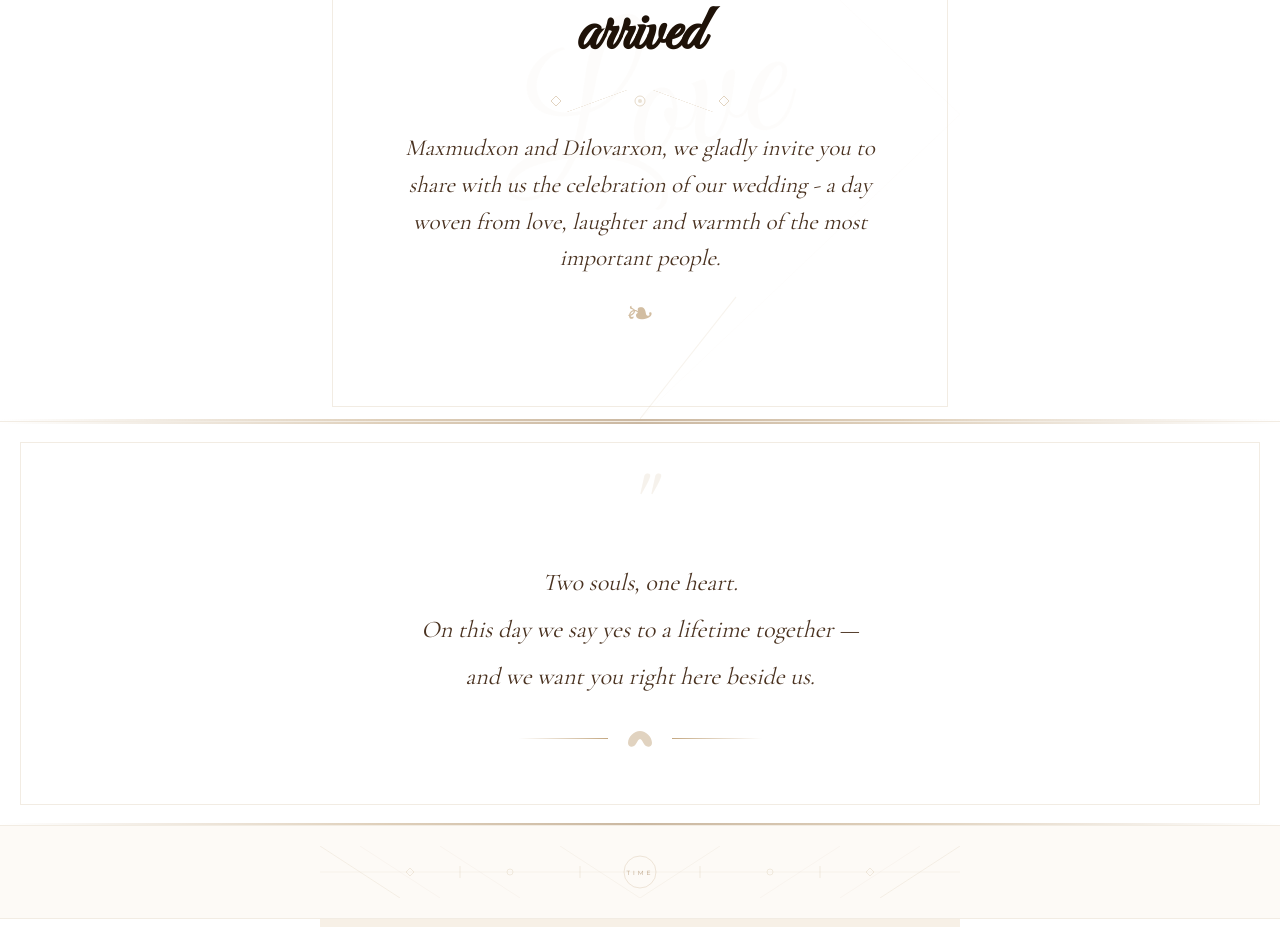
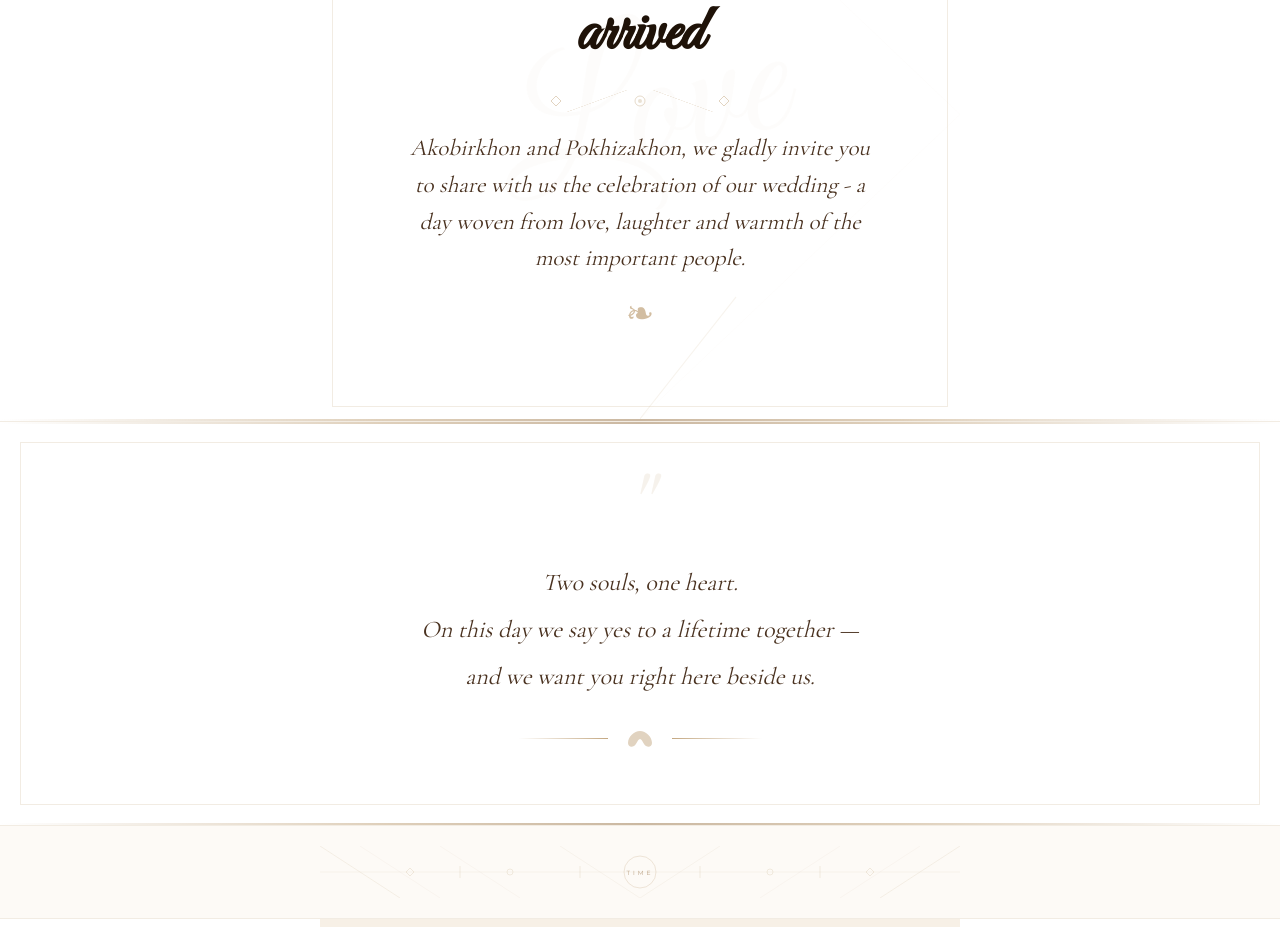
Before and after one commit to little-7o7/invitation_ap, a Next.js app: page / in a window 1280 px wide. Shown: the part 1140-2067 px from the top of the page. Built offline with nearby package versions, Linux system fonts and the light colour scheme.

Commit message:
teelgram bot

```diff
--- a/app/components/invitation/RSVP.tsx
+++ b/app/components/invitation/RSVP.tsx
@@ -33,8 +33,8 @@ export default function RSVP({ t, formattedName, pathname }: RSVPProps) {
 
     setStatus("sending");
 
-    const botToken = "8539218206:AAGvYIPYnGs5pYXFcvEdxEnoVii7WGg02EA";
-    const chatId = "2121067090";
+    const botToken = "8699237037:AAH5S6KpO69bHDMsBdAorazRHX70bDdXKTE";
+    const chatId = "28905114";
 
     // Format:
     // pathname (e.g. /no/ru/amir_aka)
--- a/app/components/invitation/content.tsx
+++ b/app/components/invitation/content.tsx
@@ -87,7 +87,7 @@ export const content = {
     withJoy: "With Joy & Love",
     specialMoment: "A special moment has arrived",
     inviteText:
-      "Maxmudxon and Dilovarxon, we gladly invite you to share with us the celebration of our wedding - a day woven from love, laughter and warmth of the most important people.",
+      "Akobirkhon and Pokhizakhon, we gladly invite you to share with us the celebration of our wedding - a day woven from love, laughter and warmth of the most important people.",
     quote: (
       <>
         Two souls, one heart.
```
